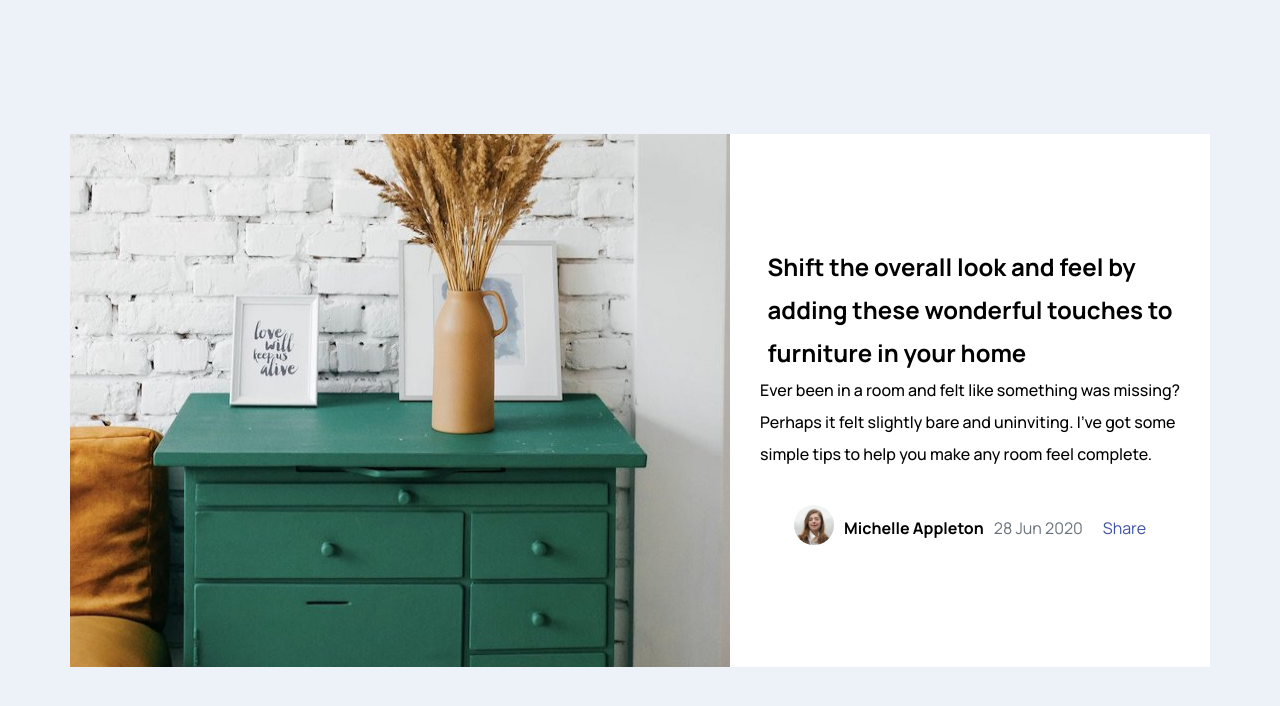
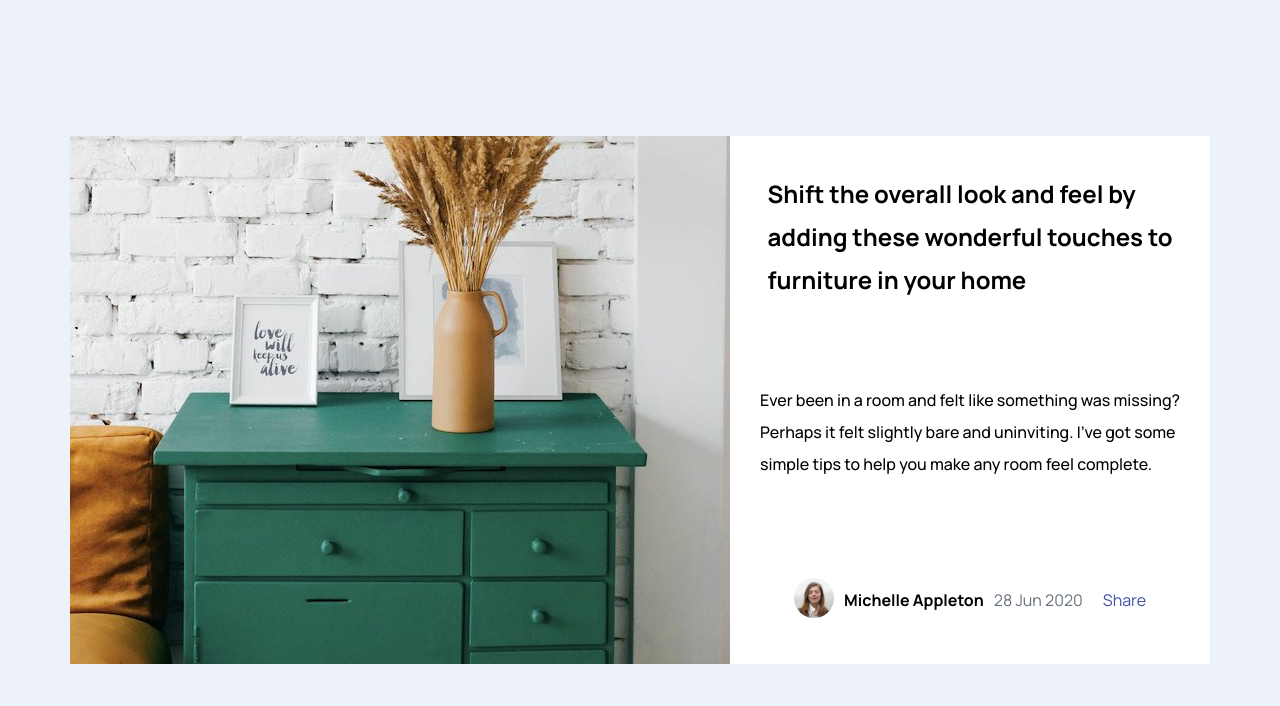
Before and after one commit to MichaelKanios/article-preview-component-master, a plain HTML site: page index.html in a window 1280 px wide. Drawn offline with Linux system fonts and the light colour scheme.

Commit message:
Update style.css

```diff
--- a/style.css
+++ b/style.css
@@ -7,27 +7,29 @@
 }
 
 body {
-  max-width: 1440px; /* Μέγιστο πλάτος */
+  max-width: 1440px;
   margin: 0 auto; /* Κεντράρισμα στη μέση */
   background-color: hsl(210, 46%, 95%);
   font-family: "Manrope", sans-serif;
   display: flex;
   justify-content: center;
-  align-items: center;
+  align-items:  center;
   height: 100vh; /* Καλύπτει όλο το ύψος της οθόνης */
-
 }
 .card{
   display: flex;
-  flex-direction: row;
+  background-color: white;
+
+  height: 528px;
 
 }
 .container {
   display: flex;
   flex-direction: column;
+  justify-content:space-around;
   align-items: center;
-  justify-content: center;
-  background-color: white; /* Για να ξεχωρίζει το περιεχόμενο */
+  background-color: white;
+   /* Για να ξεχωρίζει το περιεχόμενο */
   padding: 0px 30px 0px 30px;
 
 }
@@ -37,8 +39,8 @@ body {
   margin-top: 10px; /* Προσθέτει κενό από πάνω */
 }
 .image img {
-  width: 100%;
-  height: 100%;
+width: auto;
+object-fit: cover;
 }
 
 .title {
@@ -57,9 +59,11 @@ body {
 
 .credit {
   display: flex;
+  flex-direction: row;
+  justify-content: space-between;
+  align-items: center;
 
-  justify-content: center;
-  margin-top: 20px;
+
 }
 
 .avatar img {
```
